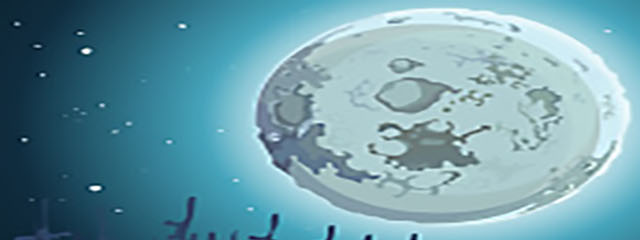
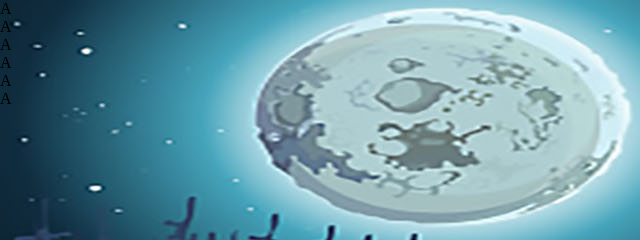
Before and after one commit to vini1809/playforca.github.io, a plain HTML site: page index.html in a window 1280 px wide. Shown: the top 240 px of the page, 0-640 px from the left. Drawn offline with Linux system fonts and the light colour scheme.

Commit message:
Subindo letras

```diff
--- a/index.html
+++ b/index.html
@@ -14,6 +14,12 @@
     <div class="container">
         <div id="imagem"></div>
         <div id="palavrasecreta"></div>
+            <div class="letras">A</div>
+            <div class="letras">A</div>
+            <div class="letras">A</div>
+            <div class="letras">A</div>
+            <div class="letras">A</div>
+            <div class="letras">A</div>
         <div id="teclado"></div>
         <div id="categoria"></div>
     </div>
```
